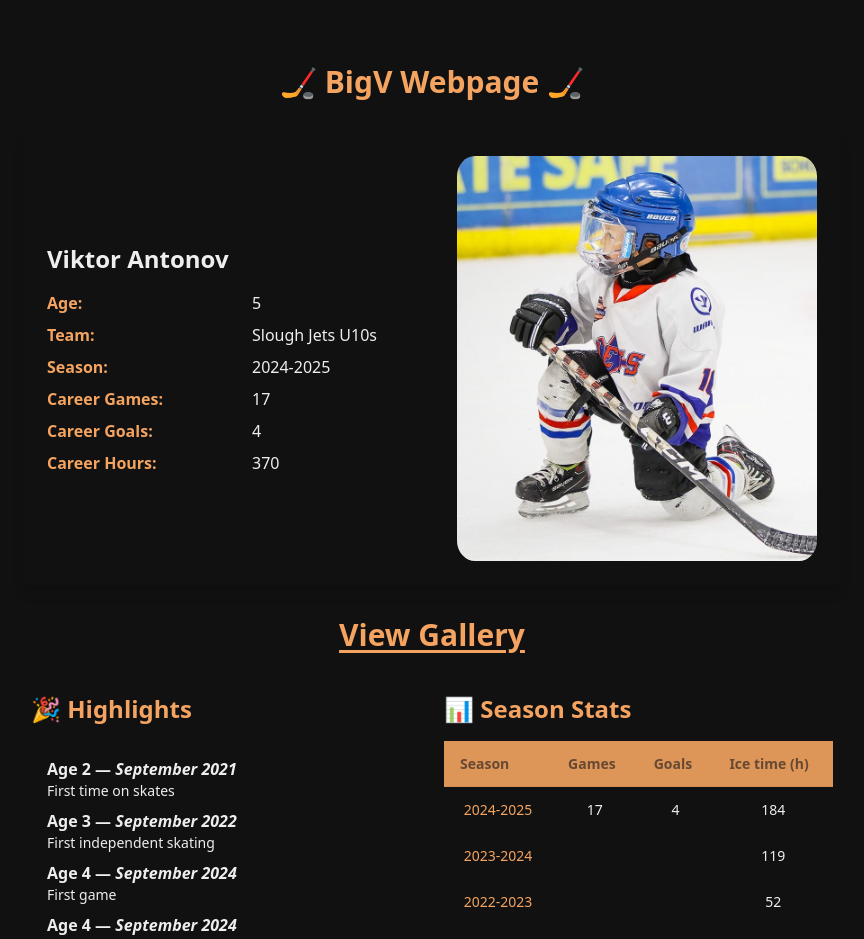
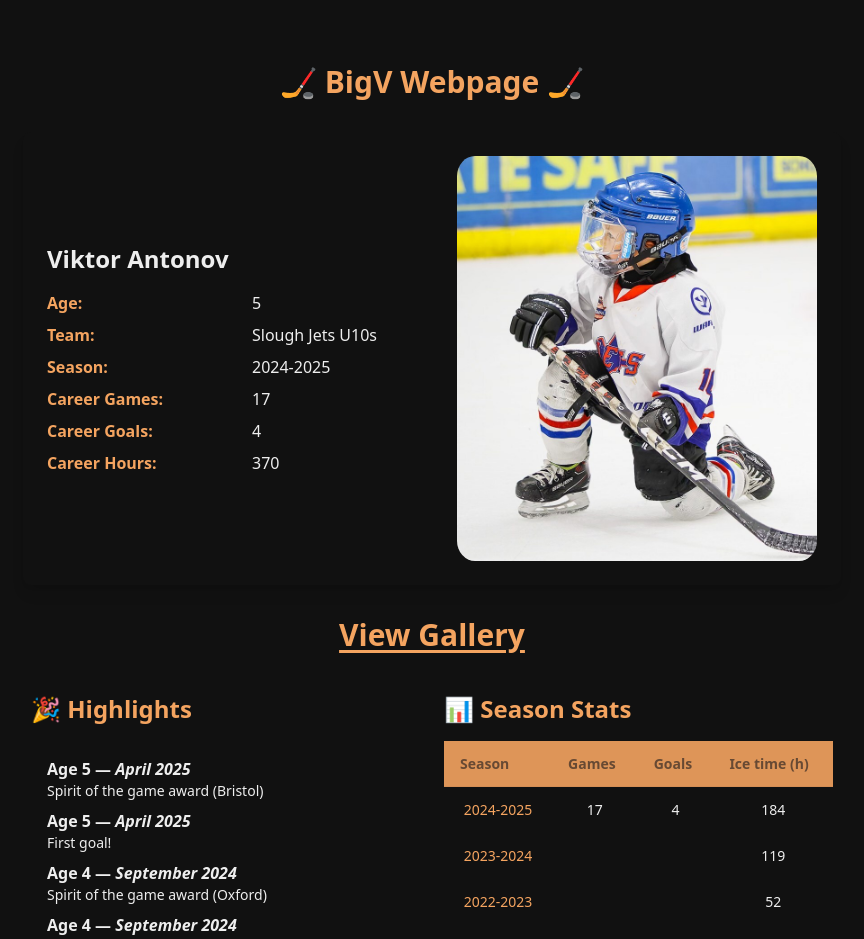
Before and after one commit to creamy-seas/bigv-portfolio, a React (Vite) app: page / in a window 1280 px wide. Shown: the top 939 px of the page, without its empty margins (208-1072 px from the left). Built offline with nearby package versions, Linux system fonts and the light colour scheme.

Commit message:
refactor: time log and highlights

```diff
--- a/src/pages/LandingPage/Highlights.tsx
+++ b/src/pages/LandingPage/Highlights.tsx
@@ -1,40 +1,11 @@
-import React from "react";
-
-interface Highlight {
-  age: string;
-  date: string;
-  event: string;
-}
+import React, { useEffect, useState } from "react";
+import { loadHighlights, type Highlight } from "../../utils/loadHighlights";
 
 const Highlights: React.FC = () => {
-  // TODO: read from highlights.csv
-  const highlights: Highlight[] = [
-    {
-      age: "2",
-      date: "September 2021",
-      event: "First time on skates",
-    },
-    {
-      age: "3",
-      date: "September 2022",
-      event: "First independent skating",
-    },
-    {
-      age: "4",
-      date: "September 2024",
-      event: "First game",
-    },
-    {
-      age: "4",
-      date: "September 2024",
-      event: "Spirit of the game award",
-    },
-    {
-      age: "5",
-      date: "April 2025",
-      event: "First goal",
-    },
-  ];
+  const [highlights, setHighlights] = useState<Highlight[]>([]);
+  useEffect(() => {
+    loadHighlights().then(setHighlights);
+  }, []);
 
   return (
     <section className="p-2 rounded-lg overflow-auto">
@@ -42,12 +13,12 @@ const Highlights: React.FC = () => {
         🎉 Highlights
       </h2>
       <ul className="p-4">
-        {highlights.map((step, i) => (
+        {highlights.map((h, i) => (
           <li key={i} className="mb-2">
             <div className="font-semibold">
-              Age {step.age} — <span className="italic">{step.date}</span>
+              Age {h.age} — <span className="italic">{h.date}</span>
             </div>
-            <div className="text-sm">{step.event}</div>
+            <div className="text-sm">{h.highlight}</div>
           </li>
         ))}
       </ul>
--- a/src/utils/loadDate.ts
+++ b/src/utils/loadDate.ts
@@ -1,9 +1,10 @@
-export function evalDynamicDates(birth: string): {
+export function evalDynamicDates(
+  birth: string,
+  now: Date = new Date(),
+): {
   age: number;
   season: string;
 } {
-  const now = new Date();
-
   // Birthday
   const b = new Date(birth);
   let age = now.getFullYear() - b.getFullYear();
--- /dev/null
+++ b/src/utils/loadHighlights.ts
@@ -0,0 +1,32 @@
+import Papa from "papaparse";
+import { evalDynamicDates } from "./loadDate";
+
+export interface Highlight {
+  age: number;
+  date: string;
+  highlight: string;
+  link?: string;
+}
+
+let dataPromise: Promise<Highlight[]> | null = null;
+
+export function loadHighlights(): Promise<Highlight[]> {
+  if (!dataPromise) {
+    dataPromise = new Promise((resolve) =>
+      Papa.parse<Omit<Highlight, "age">>("data/highlights.csv", {
+        header: true,
+        download: true,
+        dynamicTyping: true,
+        skipEmptyLines: true,
+        complete: ({ data }) =>
+          resolve(
+            data.map((row) => ({
+              ...row,
+              age: evalDynamicDates("2019-10-15", new Date(row.date)).age,
+            })),
+          ),
+      }),
+    );
+  }
+  return dataPromise;
+}
```
Also changed, not shown: public/data/highlights.csv.
